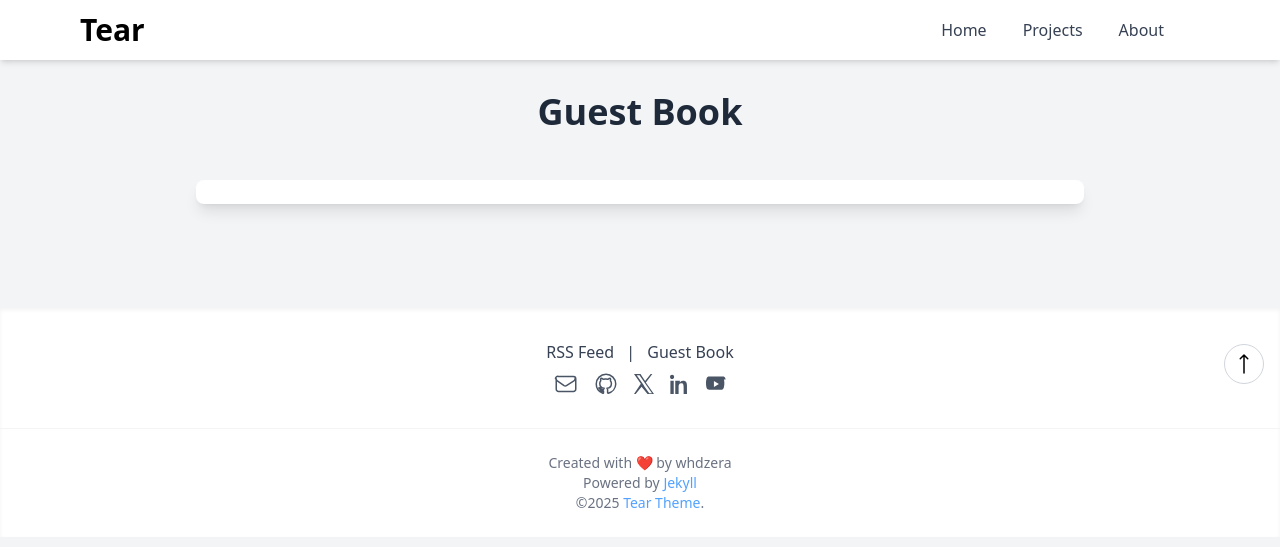
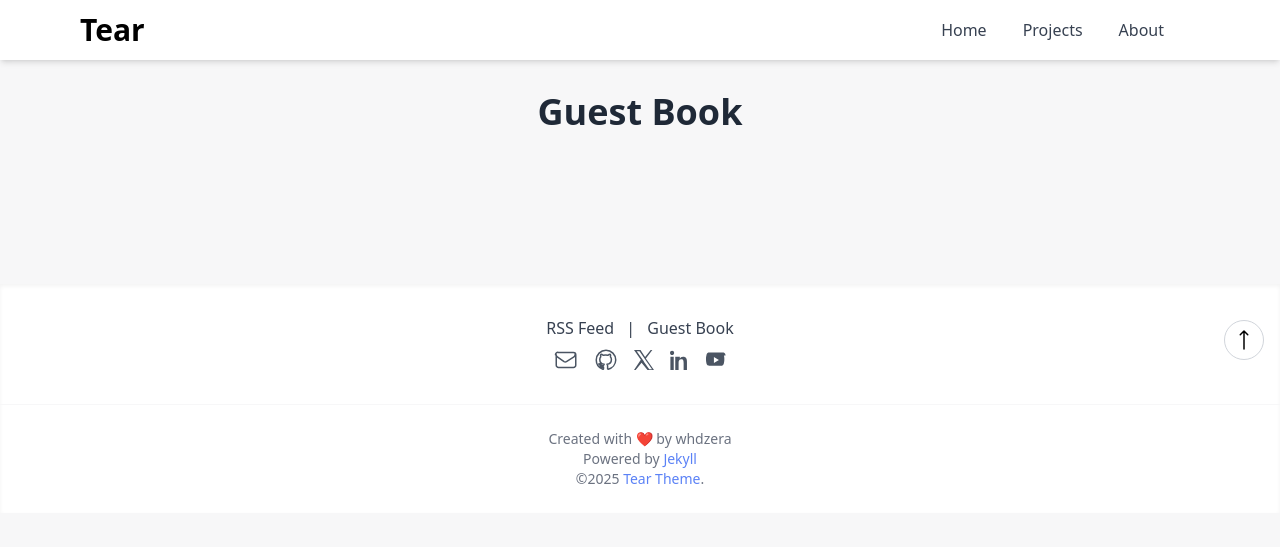
Before and after one commit to whdzera/jekyll-tear, a Jekyll site: the page built from guestbook.markdown, in a window 1280 px wide. Shown: the top 547 px of the page. Built offline with Jekyll 4.4.1, drawn with Linux system fonts in a browser that asks for light colours; a script that is not in the unit is left out; comment, search, counter and statistics services are not loaded.

Commit message:
tailwind - change oklch to hex

```diff
--- a/_config.yml
+++ b/_config.yml
@@ -12,7 +12,7 @@
 github_username:  jekyll
 linkedin_username:  jekyll
 youtube_username:  jekyll
-disqus: ""
+disqus: "rokhimin-1.disqus"
 
 plugins:
   - jekyll-feed
--- a/_layouts/default.html
+++ b/_layouts/default.html
@@ -1,5 +1,5 @@
 <!DOCTYPE html>
-<html  lang="en">
+<html lang="en">
   {% include head.html %}
   <body
   class="bg-gray-100 dark:bg-gray-900 dark:text-white transition-colors duration-300 max-h-100 overflow-y-auto
--- a/_layouts/guestbook.html
+++ b/_layouts/guestbook.html
@@ -9,10 +9,10 @@
 <div
   class="relative md:mr-25 md:ml-25 bg-white dark:bg-gray-800 rounded-l-lg rounded-r-lg shadow-lg overflow-hidden mb-6"
 >
-<div class="p-3">
 <div id="disqus_thread"></div>
 </div>
 <script>
+
 var disqus_config = function () {
     this.page.url = "https://whdzera.my.id/guestbook";
     this.page.identifier = "guestbook";
@@ -25,4 +25,5 @@
     (d.head || d.body).appendChild(s);
 })();
 </script>
+
 </div>
--- a/assets/css/output.css
+++ b/assets/css/output.css
@@ -2,19 +2,20 @@
 @layer theme, base, components, utilities;
 @layer theme {
   :root, :host {
-    --color-yellow-400: oklch(85.2% 0.199 91.936);
-    --color-blue-400: oklch(70.7% 0.165 254.624);
-    --color-gray-100: oklch(96.7% 0.003 264.542);
-    --color-gray-200: oklch(92.8% 0.006 264.531);
-    --color-gray-300: oklch(87.2% 0.01 258.338);
-    --color-gray-400: oklch(70.7% 0.022 261.325);
-    --color-gray-500: oklch(55.1% 0.027 264.364);
-    --color-gray-600: oklch(44.6% 0.03 256.802);
-    --color-gray-700: oklch(37.3% 0.034 259.733);
-    --color-gray-800: oklch(27.8% 0.033 256.848);
-    --color-gray-900: oklch(21% 0.034 264.665);
-    --color-neutral-400: oklch(70.8% 0 0);
-    --color-neutral-700: oklch(37.1% 0 0);
+
+--color-yellow-400: #f0d043;
+--color-blue-400: #5b82f6;
+--color-gray-100: #f7f7f8;
+--color-gray-200: #e8e9ea;
+--color-gray-300: #d1d5db;
+--color-gray-400: #9ca3af;
+--color-gray-500: #6b7280;
+--color-gray-600: #4b5563;
+--color-gray-700: #374151;
+--color-gray-800: #1f2937;
+--color-gray-900: #111827;
+--color-neutral-400: #a3a3a3;
+--color-neutral-700: #404040;
     --color-black: #000;
     --color-white: #fff;
     --spacing: 0.25rem;
@@ -507,42 +508,42 @@
       line-height: 1.4285714;
       margin-top: 0.8571429em;
     }
-    --tw-prose-body: oklch(37.3% 0.034 259.733);
-    --tw-prose-headings: oklch(21% 0.034 264.665);
-    --tw-prose-lead: oklch(44.6% 0.03 256.802);
-    --tw-prose-links: oklch(21% 0.034 264.665);
-    --tw-prose-bold: oklch(21% 0.034 264.665);
-    --tw-prose-counters: oklch(55.1% 0.027 264.364);
-    --tw-prose-bullets: oklch(87.2% 0.01 258.338);
-    --tw-prose-hr: oklch(92.8% 0.006 264.531);
-    --tw-prose-quotes: oklch(21% 0.034 264.665);
-    --tw-prose-quote-borders: oklch(92.8% 0.006 264.531);
-    --tw-prose-captions: oklch(55.1% 0.027 264.364);
-    --tw-prose-kbd: oklch(21% 0.034 264.665);
-    --tw-prose-kbd-shadows: NaN NaN NaN;
-    --tw-prose-code: oklch(21% 0.034 264.665);
-    --tw-prose-pre-code: oklch(92.8% 0.006 264.531);
-    --tw-prose-pre-bg: oklch(27.8% 0.033 256.848);
-    --tw-prose-th-borders: oklch(87.2% 0.01 258.338);
-    --tw-prose-td-borders: oklch(92.8% 0.006 264.531);
-    --tw-prose-invert-body: oklch(87.2% 0.01 258.338);
-    --tw-prose-invert-headings: #fff;
-    --tw-prose-invert-lead: oklch(70.7% 0.022 261.325);
-    --tw-prose-invert-links: #fff;
-    --tw-prose-invert-bold: #fff;
-    --tw-prose-invert-counters: oklch(70.7% 0.022 261.325);
-    --tw-prose-invert-bullets: oklch(44.6% 0.03 256.802);
-    --tw-prose-invert-hr: oklch(37.3% 0.034 259.733);
-    --tw-prose-invert-quotes: oklch(96.7% 0.003 264.542);
-    --tw-prose-invert-quote-borders: oklch(37.3% 0.034 259.733);
-    --tw-prose-invert-captions: oklch(70.7% 0.022 261.325);
-    --tw-prose-invert-kbd: #fff;
-    --tw-prose-invert-kbd-shadows: 255 255 255;
-    --tw-prose-invert-code: #fff;
-    --tw-prose-invert-pre-code: oklch(87.2% 0.01 258.338);
-    --tw-prose-invert-pre-bg: rgb(0 0 0 / 50%);
-    --tw-prose-invert-th-borders: oklch(44.6% 0.03 256.802);
-    --tw-prose-invert-td-borders: oklch(37.3% 0.034 259.733);
+    --tw-prose-body: #374151;
+--tw-prose-headings: #111827;
+--tw-prose-lead: #4b5563;
+--tw-prose-links: #111827;
+--tw-prose-bold: #111827;
+--tw-prose-counters: #6b7280;
+--tw-prose-bullets: #d1d5db;
+--tw-prose-hr: #e8e9ea;
+--tw-prose-quotes: #111827;
+--tw-prose-quote-borders: #e8e9ea;
+--tw-prose-captions: #6b7280;
+--tw-prose-kbd: #111827;
+--tw-prose-kbd-shadows: #000000;
+--tw-prose-code: #111827;
+--tw-prose-pre-code: #e8e9ea;
+--tw-prose-pre-bg: #1f2937;
+--tw-prose-th-borders: #d1d5db;
+--tw-prose-td-borders: #e8e9ea;
+--tw-prose-invert-body: #d1d5db;
+--tw-prose-invert-headings: #ffffff;
+--tw-prose-invert-lead: #9ca3af;
+--tw-prose-invert-links: #ffffff;
+--tw-prose-invert-bold: #ffffff;
+--tw-prose-invert-counters: #9ca3af;
+--tw-prose-invert-bullets: #4b5563;
+--tw-prose-invert-hr: #374151;
+--tw-prose-invert-quotes: #f7f7f8;
+--tw-prose-invert-quote-borders: #374151;
+--tw-prose-invert-captions: #9ca3af;
+--tw-prose-invert-kbd: #ffffff;
+--tw-prose-invert-kbd-shadows: #ffffff;
+--tw-prose-invert-code: #ffffff;
+--tw-prose-invert-pre-code: #d1d5db;
+--tw-prose-invert-pre-bg: rgba(0, 0, 0, 0.5);
+--tw-prose-invert-th-borders: #4b5563;
+--tw-prose-invert-td-borders: #374151;
     font-size: 1rem;
     line-height: 1.75;
     :where(picture > img):not(:where([class~="not-prose"],[class~="not-prose"] *)) {
```
Also changed, not shown: assets/css/oklch_to_hex.css (added, +49 -0 lines).
